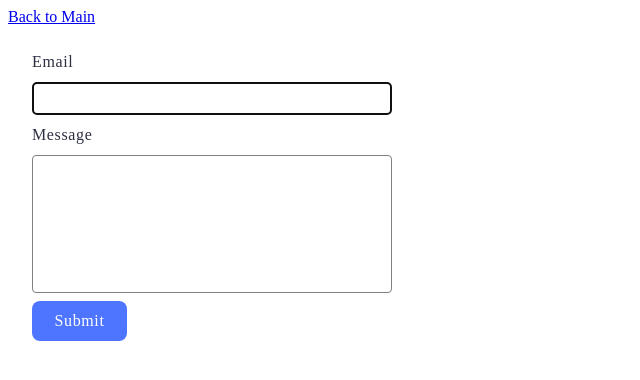
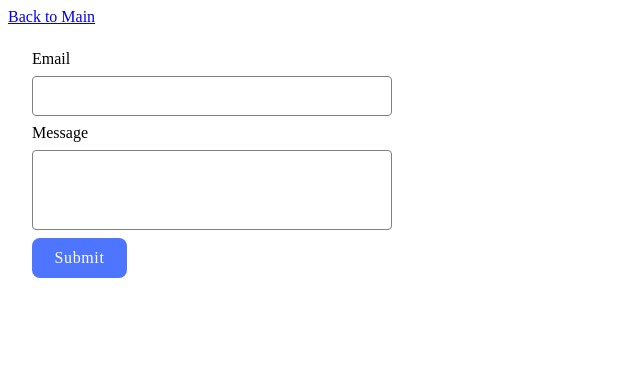
Before and after one commit to atremat/goit-js-hw-09, a website built with Vite: page src/2-form.html in a window 1280 px wide. Shown: the whole page, without its empty margins (0-640 px from the left). Built offline with nearby package versions, Linux system fonts and the light colour scheme.

Commit message:
css updated

```diff
--- a/src/css/2-form.css
+++ b/src/css/2-form.css
@@ -1,15 +1,14 @@
+*,
+*::before,
+*::after {
+  box-sizing: border-box;
+}
+
 .feedback-form {
   padding: 24px;
   display: flex;
   flex-direction: column;
   gap: 8px;
-  max-width: 360px;
-  color: #2e2f42;
-  font-family: Montserrat;
-  font-size: 16px;
-  font-weight: 400;
-  line-height: 24px;
-  letter-spacing: 0.64px;
 }
 
 .feedback-form label {
@@ -37,22 +36,36 @@
 }
 
 input {
+  max-width: 360px;
+  height: 40px;
   border-radius: 4px;
   border: 1px solid #808080;
-  /* height: 40px; */
   padding-top: 8px;
   padding-bottom: 8px;
   padding-left: 8px;
+  color: #2e2f42;
+  font-family: Montserrat;
+  font-size: 16px;
+  font-weight: 400;
+  line-height: 24px;
+  letter-spacing: 0.64px;
 }
 
 textarea {
+  max-width: 360px;
   padding-top: 8px;
   padding-bottom: 8px;
   padding-left: 8px;
-  /* height: 80px; */
+  height: 80px;
   border-radius: 4px;
   border: 1px solid #808080;
   resize: none;
+  color: #2e2f42;
+  font-family: Montserrat;
+  font-size: 16px;
+  font-weight: 400;
+  line-height: 24px;
+  letter-spacing: 0.64px;
 }
 
 input:hover,
@@ -64,3 +77,8 @@ input:active,
 textarea:active {
   border: 1px solid #808080;
 }
+
+input:focus-visible,
+textarea:focus-visible {
+  outline: unset;
+}
```
